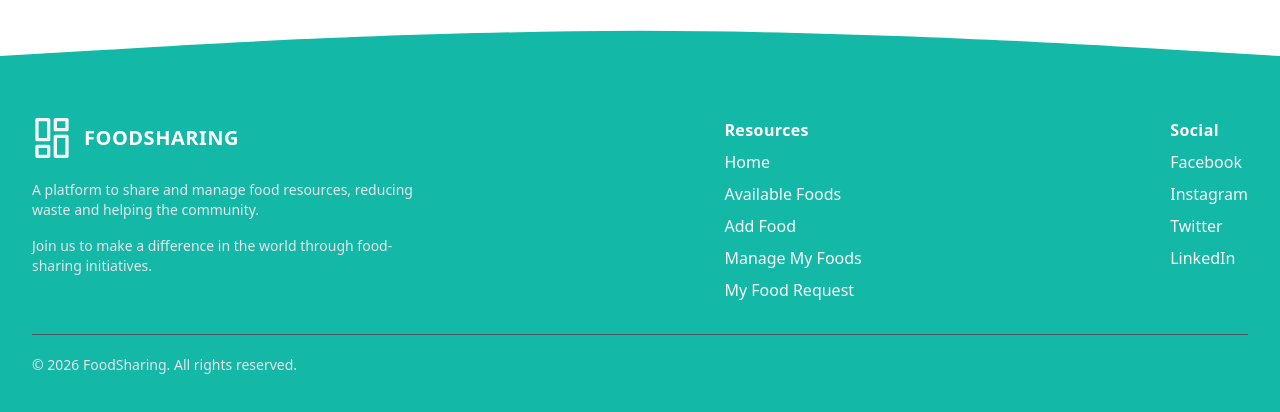
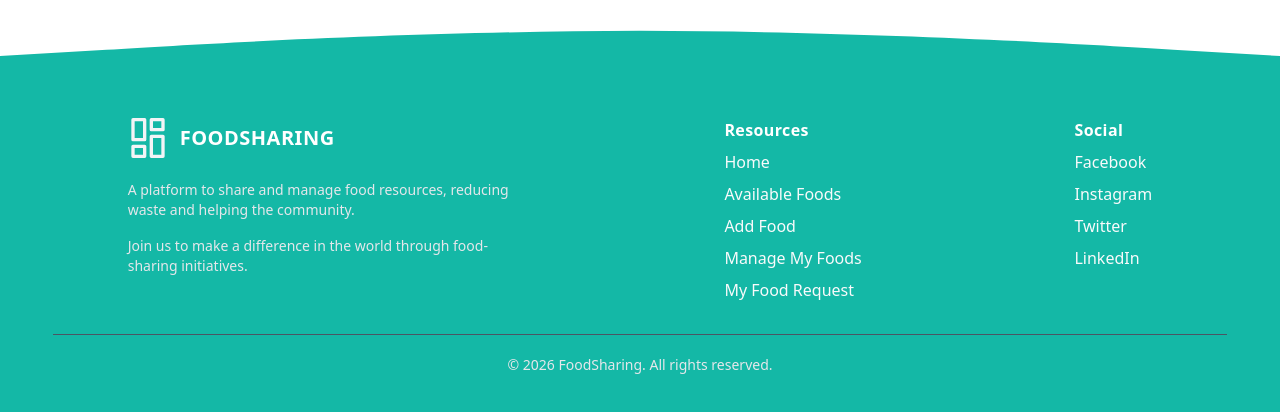
Before and after one commit to MukitHossen7/B10A11-Food-Sharing-Website, a React (Vite) app: page / in a window 1280 px wide. Shown: the part 892-1304 px from the top of the page. Built offline with nearby package versions, Linux system fonts and the light colour scheme; no server answers.

Commit message:
some problem slove in footer

```diff
--- a/src/components/Footer/Footer.jsx
+++ b/src/components/Footer/Footer.jsx
@@ -14,8 +14,8 @@ const Footer = () => {
             d="M0 22L120 16.7C240 11 480 1.00001 720 0.700012C960 1.00001 1200 11 1320 16.7L1440 22V54H1320C1200 54 960 54 720 54C480 54 240 54 120 54H0V22Z"
           />
         </svg>
-        <div className="px-4 pt-12 mx-auto sm:max-w-xl md:max-w-full lg:max-w-screen-xl md:px-24 lg:px-8">
-          <div className="flex flex-col lg:flex-row gap-8 lg:gap-16 row-gap-10 mb-8 items-center text-center lg:text-start lg:items-start justify-between">
+        <div className="pt-12 mx-auto w-11/12 md:w-11/12 lg:w-11/12 xl:container  ">
+          <div className="flex flex-col lg:flex-row gap-8 lg:gap-16 row-gap-10 mb-8 items-center text-center lg:text-start lg:items-start justify-around">
             <div className="md:max-w-md lg:col-span-2">
               <a
                 href="/"
@@ -138,8 +138,8 @@ const Footer = () => {
               </ul>
             </div>
           </div>
-          <div className="flex flex-col justify-between pt-5 pb-10 border-t border-gray-600 sm:flex-row">
-            <p className="text-sm text-gray-200 text-center">
+          <div className="pt-5 pb-10 border-t border-gray-600 sm:flex-row">
+            <p className="text-sm text-gray-200 text-center ">
               © 2026 FoodSharing. All rights reserved.
             </p>
           </div>
```
